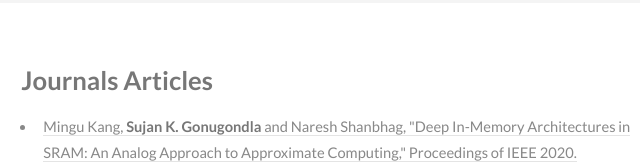
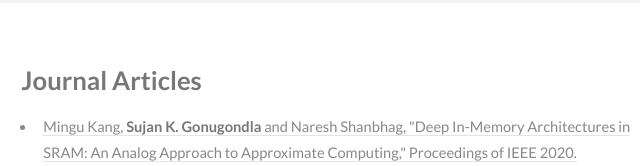
Before and after one commit to gsujankumar/gsujankumar.github.io, a plain HTML site: page publications/index.html in a window 1280 px wide. Shown: the part 256-422 px from the top of the page, 164-804 px from the left. Drawn offline with Linux system fonts and the light colour scheme; some icons are missing.

Commit message:
updates
updates

```diff
--- a/publications/index.html
+++ b/publications/index.html
@@ -103,7 +103,7 @@
 
                             <section id="two">
                                 <div class="container">
-                                    <h3>Journals Articles</h3>
+                                    <h3>Journal Articles</h3>
                                     <section>
                                         <ul>
 
```
